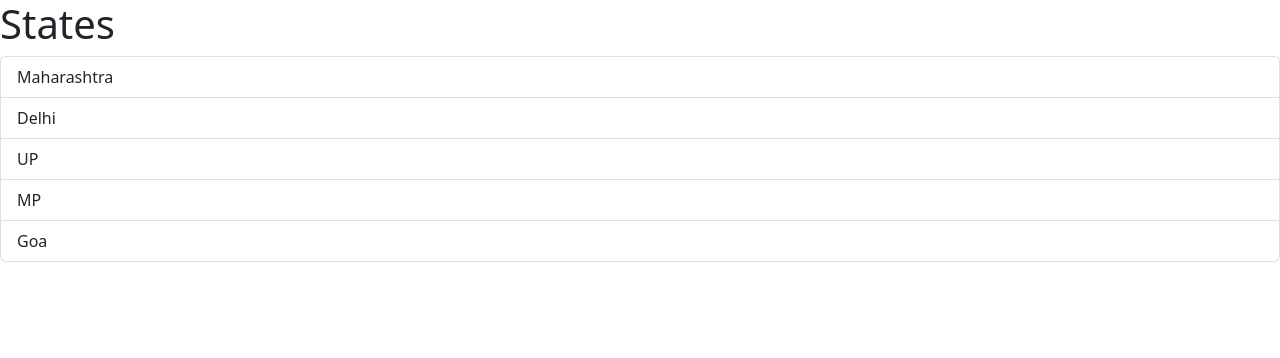
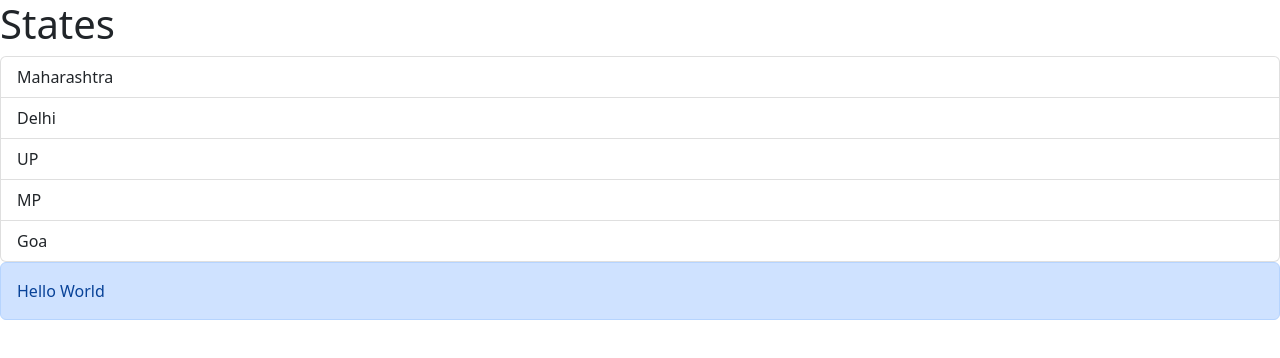
Before and after one commit to jaymanale/Game-Db-App, a React (Vite) app: page / in a window 1280 px wide. Shown: the top 358 px of the page. Built offline with nearby package versions, Linux system fonts and the light colour scheme.

Commit message:
passing children into another component

```diff
--- a/src/App.tsx
+++ b/src/App.tsx
@@ -1,3 +1,4 @@
+import Alert from "./components/Alert";
 import ListGroup from "./components/ListGroup";
 
 function App() {
@@ -8,6 +9,7 @@
   };
 
   return (
+    <>
       <div>
         <ListGroup
           items={states}
@@ -15,6 +17,10 @@
           onSelectItem={handleSelectedItem}
         />
       </div>
+      <Alert>
+        Hello <span>World</span>
+      </Alert>
+    </>
   );
 }
 
--- /dev/null
+++ b/src/components/Alert.tsx
@@ -0,0 +1,11 @@
+import React, { ReactNode } from "react";
+
+interface Props {
+  children: ReactNode;
+}
+
+const Alert = ({ children }: Props) => {
+  return <div className="alert alert-primary">{children}</div>;
+};
+
+export default Alert;
```
Lines whose indentation alone changed are shown as unchanged.
